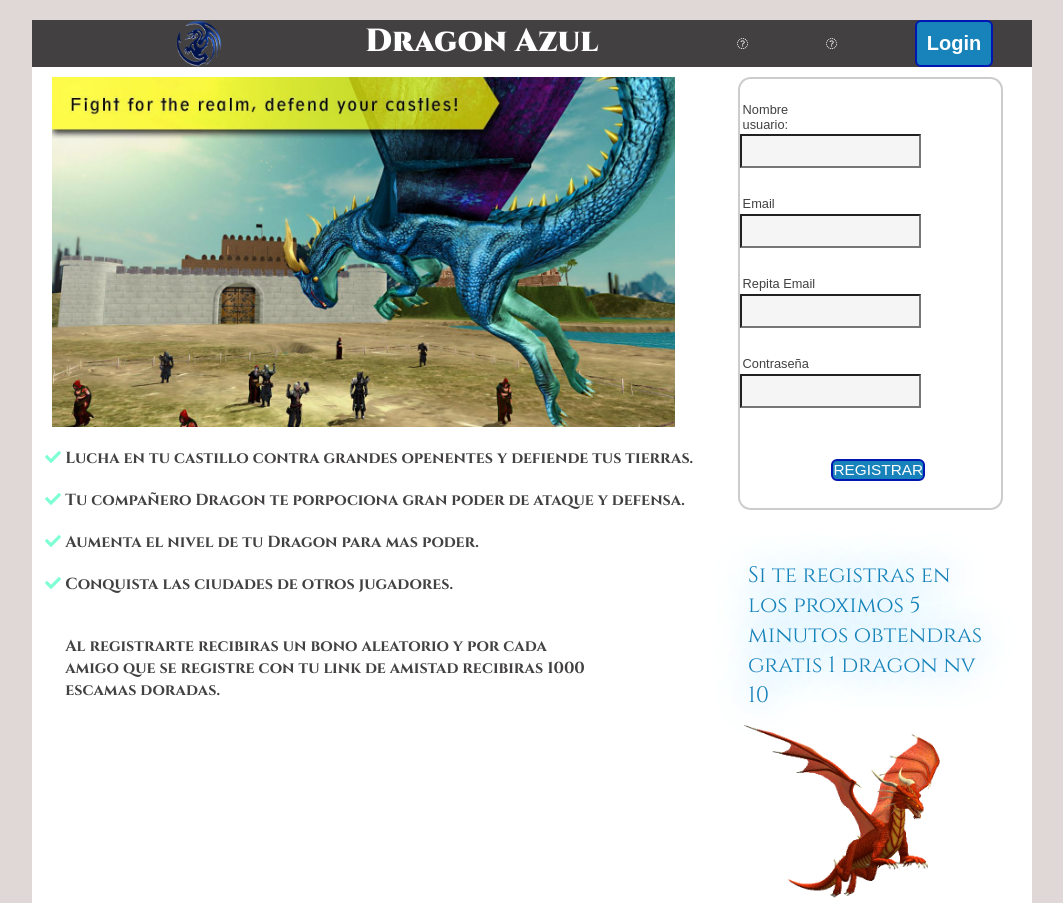
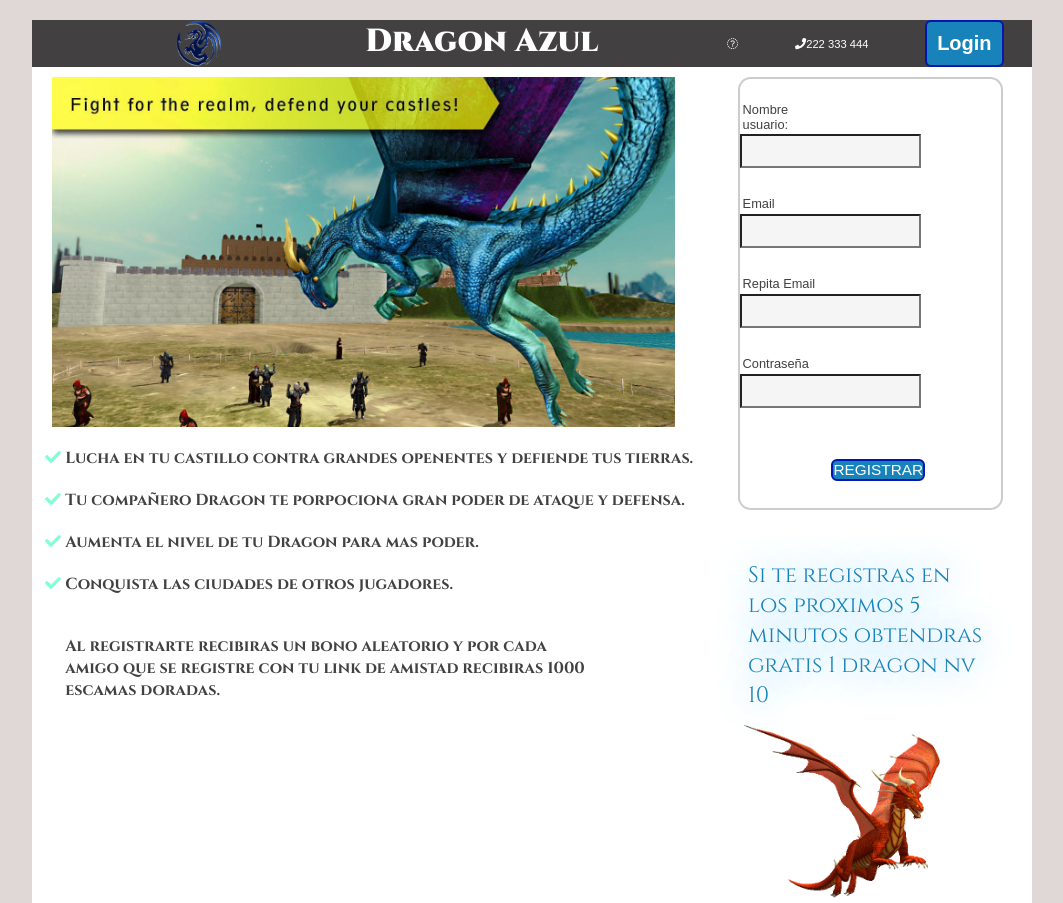
Before and after one commit to cequeda/prueba02, a plain HTML site: page index.html in a window 1280 px wide. Shown: the top 903 px of the page, without its empty margins (108-1171 px from the left). Drawn offline with Linux system fonts and the light colour scheme.

Commit message:
Update index.html

```diff
--- a/index.html
+++ b/index.html
@@ -19,7 +19,7 @@
            <div class="credenciales">
                <ul>
                    <li><i class="far fa-address-card"> JuegosFalsos.com</i></li>
-                   <li><i class="far fa-phone"> 222 333 444</i></li>
+                   <li><i class="fas fa-phone"></i>222 333 444</li>
                    <li><button>Login</button></li>
                </ul>
            </div>
```
